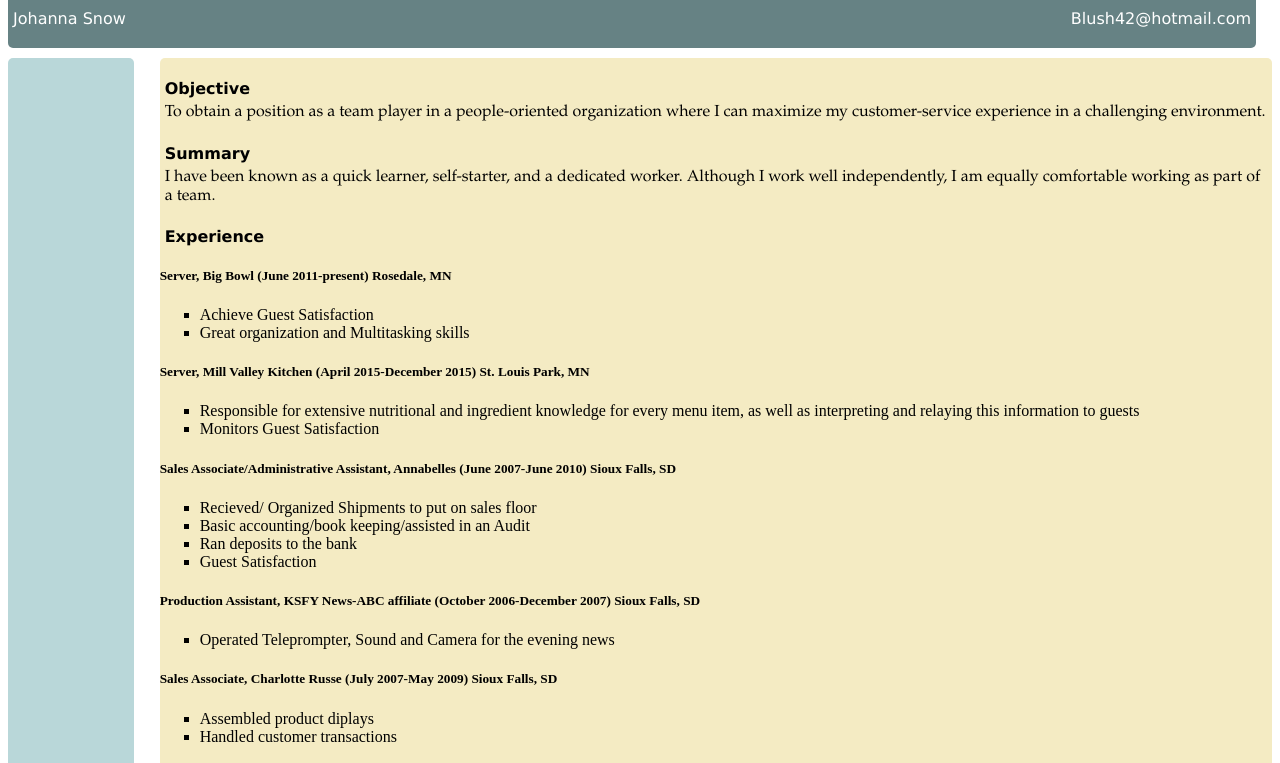
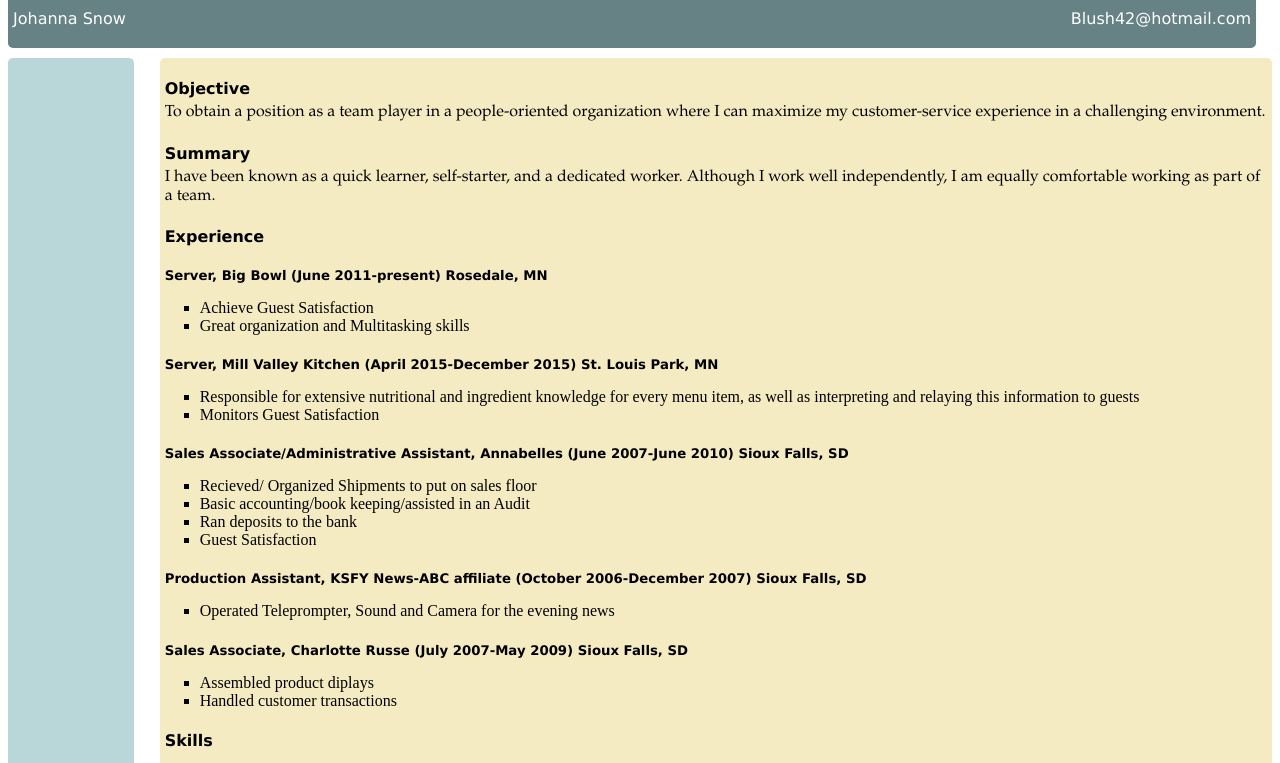
Before and after one commit to snowdiva121/snowdiva121.github.io, a plain HTML site: page index.html in a window 1280 px wide. Shown: the top 763 px of the page. Drawn offline with Linux system fonts and the light colour scheme.

Commit message:
Update Stylesheet.css

```diff
--- a/Stylesheet.css
+++ b/Stylesheet.css
@@ -36,6 +36,13 @@ h4 {
 	font-family: Verdana, sans-serif;
 }
 
+h5{
+	margin-left: 5px;
+	margin-bottom: 15px;
+	font-family: Verdana, sans-serif;
+	font-weight: bold;
+}
+
 .right p {
 	margin-left: 5px;
 	margin-right: 5px;
@@ -67,7 +74,7 @@ a:hover {
 	float: right;
 	margin-top: 50px;
 	width: 88%;
-	height: 820px;
+	height: 850px;
 	background-color: #F4EBC3;
 	margin-bottom: 10px;
 }
```
